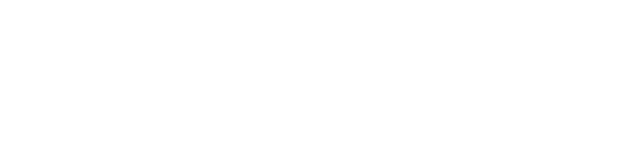
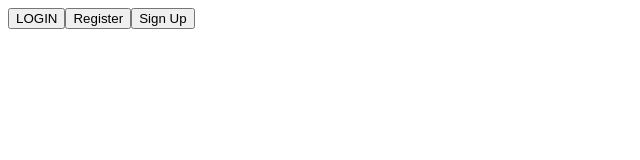
Before and after one commit to Laboratoria/BOG001-social-network, a website with bundled scripts: page src/index.html in a window 1280 px wide. Shown: the whole page, without its empty margins (0-640 px from the left). Built offline with nearby package versions, Linux system fonts and the light colour scheme.

Commit message:
Botones iniciales

```diff
--- /dev/null
+++ b/src/form-register.js
@@ -0,0 +1,5 @@
+const signupFormButton=document.createElement('button')
+signupFormButton.type ='button';
+signupFormButton.innerText= 'Sign Up';
+signupFormButton.classList.add('signupFormButton')
+ document.body.appendChild(signupFormButton);
--- a/src/index.html
+++ b/src/index.html
@@ -2,6 +2,7 @@
 <html lang="en">
 <head>
   <meta charset="UTF-8">
+  <link rel="stylesheet" href="styles.css">
   <meta name="viewport" content="width=device-width, initial-scale=1.0">
   <meta http-equiv="X-UA-Compatible" content="ie=edge">
   <title>Social adoptPets</title>
@@ -10,4 +11,6 @@
 
 </body>
 <script type="module" src="main.js"></script>
+<script type="module" src="initial-session.js"> </script>
+<script type="module" src="form-register.js"> </script>
 </html>
--- /dev/null
+++ b/src/initial-session.js
@@ -0,0 +1,13 @@
+
+
+ const loginButton=document.createElement('button')
+ loginButton.type ='button';
+ loginButton.innerText='LOGIN';
+ loginButton.classList.add('loginButton');
+ document.body.appendChild(loginButton);
+
+ const registerButton=document.createElement('button')
+ registerButton.type ='button';
+ registerButton.innerText= 'Register';
+ registerButton.classList.add('registerButton');
+ document.body.appendChild(registerButton);
--- /dev/null
+++ b/src/styles.css
@@ -0,0 +1,4 @@
+
+.loginButton{
+
+}
```
Also changed, not shown: src/adopt.js (added), src/formulario-registro.js (deleted), src/inicio-sesion.js (deleted).
